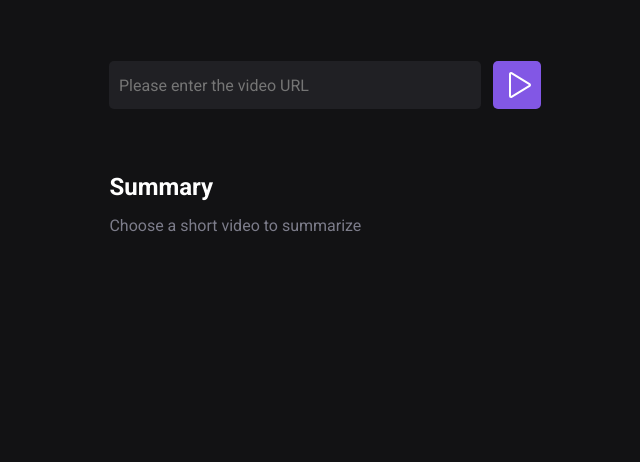
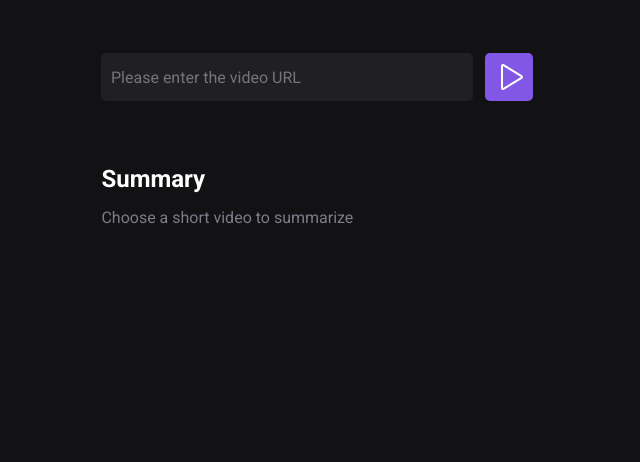
Before and after one commit to CarolANikolic/shorts-summary, a website built with Vite: page index.html in a window 1280 px wide. Shown: the part 354-816 px from the top of the page, without its empty margins (323-963 px from the left). Built offline with nearby package versions, Linux system fonts and the light colour scheme.

Commit message:
feat(home): adjust centralization of the elements for all screens

```diff
--- a/global.css
+++ b/global.css
@@ -9,6 +9,7 @@ body {
 
     width: 100%;
     height: 100vh;
+    margin: 0;
 
     display: flex;
     flex-direction: column;
@@ -20,8 +21,13 @@ body, button, input {
     font-family: 'Roboto', sans-serif;
 }
 
+main {
+    padding: 0 1rem;
+}
 .form {
+    display: flex;
+    justify-content: center;
+
     margin-top: 4rem;
-    display: flex;
     gap: .75rem;
 }
--- a/web/components/Text/text.css
+++ b/web/components/Text/text.css
@@ -1,6 +1,10 @@
 .text-general-style {
     align-self: flex-start;
     color: #fff;
+}
+
+.main-title {
+    text-align: center;
 }
 
 .subtitle {
```
Also changed, not shown: 1 other file.
